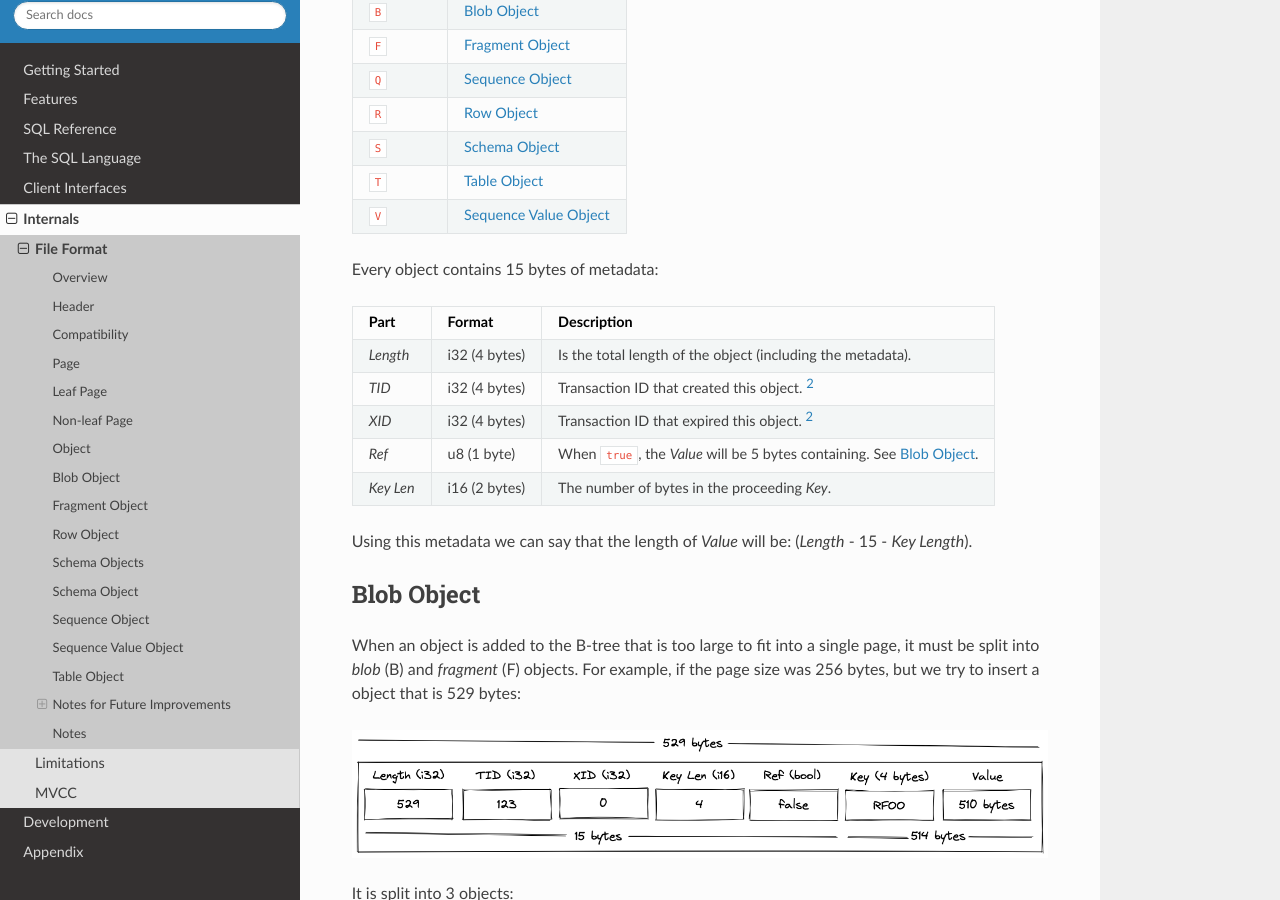
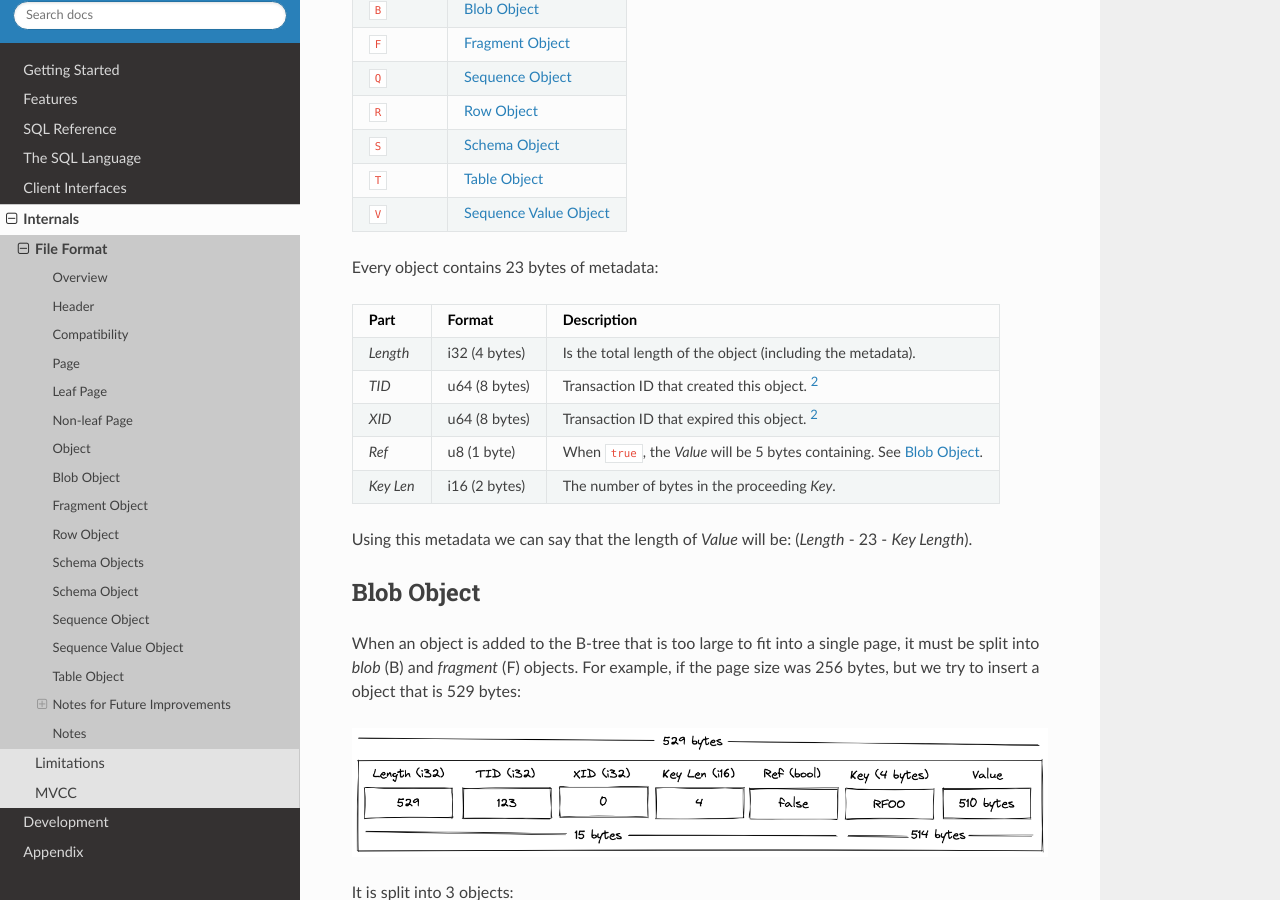
Before and after one commit to elliotchance/vsql, a Sphinx documentation site: the page built from docs/file-format.rst, in a window 1280 px wide and 900 px high, scrolled down 5460 px. Built offline with Sphinx 7.4.7 and the Read the Docs theme 3.1.0, drawn with Linux system fonts in a browser that asks for light colours; some of the changed text lies outside the part shown.

Commit message:
storage: Use 64-bit transaction IDs
Transaction IDs were i32, so a file would eventually run out of them and wrap
around. They're now u64 in the header and in every object, which can't
realistically run out, so wraparound never needs to be handled.

The file format version isn't changed here, it will be bumped once before the
next release.

Fixes #70

Co-Authored-By: Claude Opus 5.5 <noreply@anthropic.com>

```diff
--- a/docs/file-format.rst
+++ b/docs/file-format.rst
@@ -80,23 +80,23 @@ remaining space is reserved (see `Compatibility`_).
 
   * - 24
     - *Transaction ID*
-    - i32 (4 bytes)
+    - u64 (8 bytes)
     - The last transaction ID that was issued.
 
-  * - 28
+  * - 32
     - *Row ID*
     - u64 (8 bytes)
     - The last row ID that was issued. Rows in a table without a ``PRIMARY
       KEY`` are keyed by a row ID. Row IDs are never reused.
 
-  * - 36
+  * - 40
     - *Active Transactions*
-    - 256 x i32 (1024 bytes)
+    - 256 x u64 (2048 bytes)
     - The IDs of the transactions that are in progress. Unused slots are 0.
 
-  * - 1060
+  * - 2088
     - *Reserved*
-    - 3036 bytes
+    - 2008 bytes
     - Zero in this version of the file format. See `Compatibility`_.
 
 Compatibility
@@ -291,7 +291,7 @@ are ignored, so that new types of objects can be added (see
   * - ``V``
     - `Sequence Value Object`_
 
-Every object contains 15 bytes of metadata:
+Every object contains 23 bytes of metadata:
 
 .. list-table::
   :header-rows: 1
@@ -305,11 +305,11 @@ Every object contains 15 bytes of metadata:
     - Is the total length of the object (including the metadata).
 
   * - *TID*
-    - i32 (4 bytes)
+    - u64 (8 bytes)
     - Transaction ID that created this object. [2]_
 
   * - *XID*
-    - i32 (4 bytes)
+    - u64 (8 bytes)
     - Transaction ID that expired this object. [2]_
 
   * - *Ref*
@@ -321,7 +321,7 @@ Every object contains 15 bytes of metadata:
     - The number of bytes in the proceeding *Key*.
 
 Using this metadata we can say that the length of *Value* will be: (*Length* -
-15 - *Key Length*).
+23 - *Key Length*).
 
 Blob Object
 -----------
--- a/docs/limitations.rst
+++ b/docs/limitations.rst
@@ -15,6 +15,9 @@ These have not been tested, but are based on fundamental design choices:
   * - The maximum number of pages in a file
     - 2147483647 (~2.1 billion)
 
+  * - The maximum number of transactions over the life of a file
+    - 18446744073709551613 (~18 quintillion)
+
   * - The maximum file size (using the default page size)
     - 8 PB
 
--- a/docs/mvcc.rst
+++ b/docs/mvcc.rst
@@ -45,8 +45,10 @@ Wraparound Transaction IDs
 --------------------------
 
 Another challange with MVCC is that it requires transactions IDs to increment.
-Eventually vsql will run out of transaction IDs leading to incorrect behavior.
-See https://github.com/elliotchance/vsql/issues/70.
+Some databases use 32-bit transaction IDs, which can run out and have to wrap
+around. vsql uses 64-bit transaction IDs, so even at one million transactions
+per second a database would take more than 500,000 years to run out. Transaction
+IDs never wrap around.
 
 Resources
 ---------
```
Also changed, not shown: docs/v-client-library-docs.rst (+5 -5 lines), docs/img/file-format-non-leaf-page.png, 13 other files.
